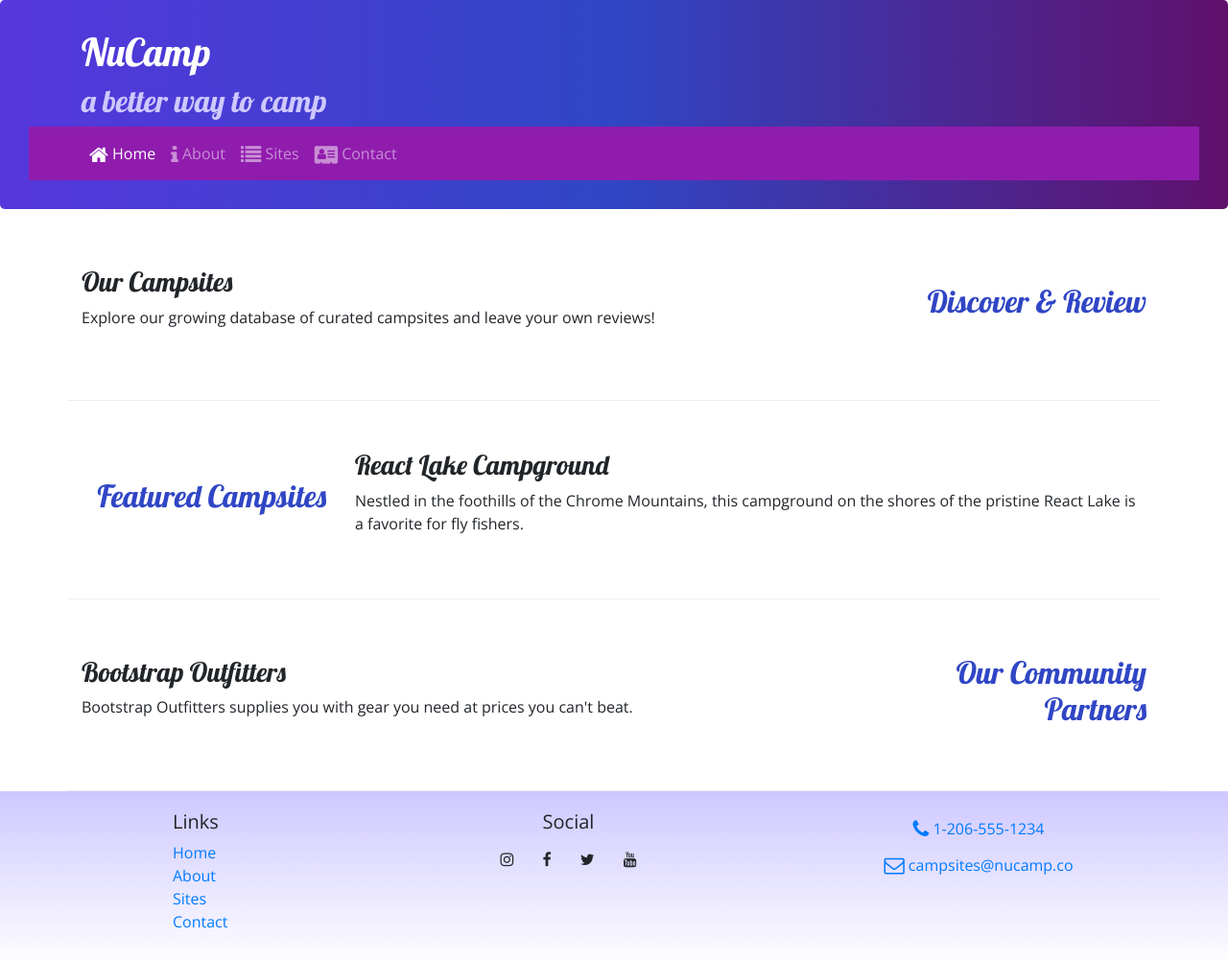
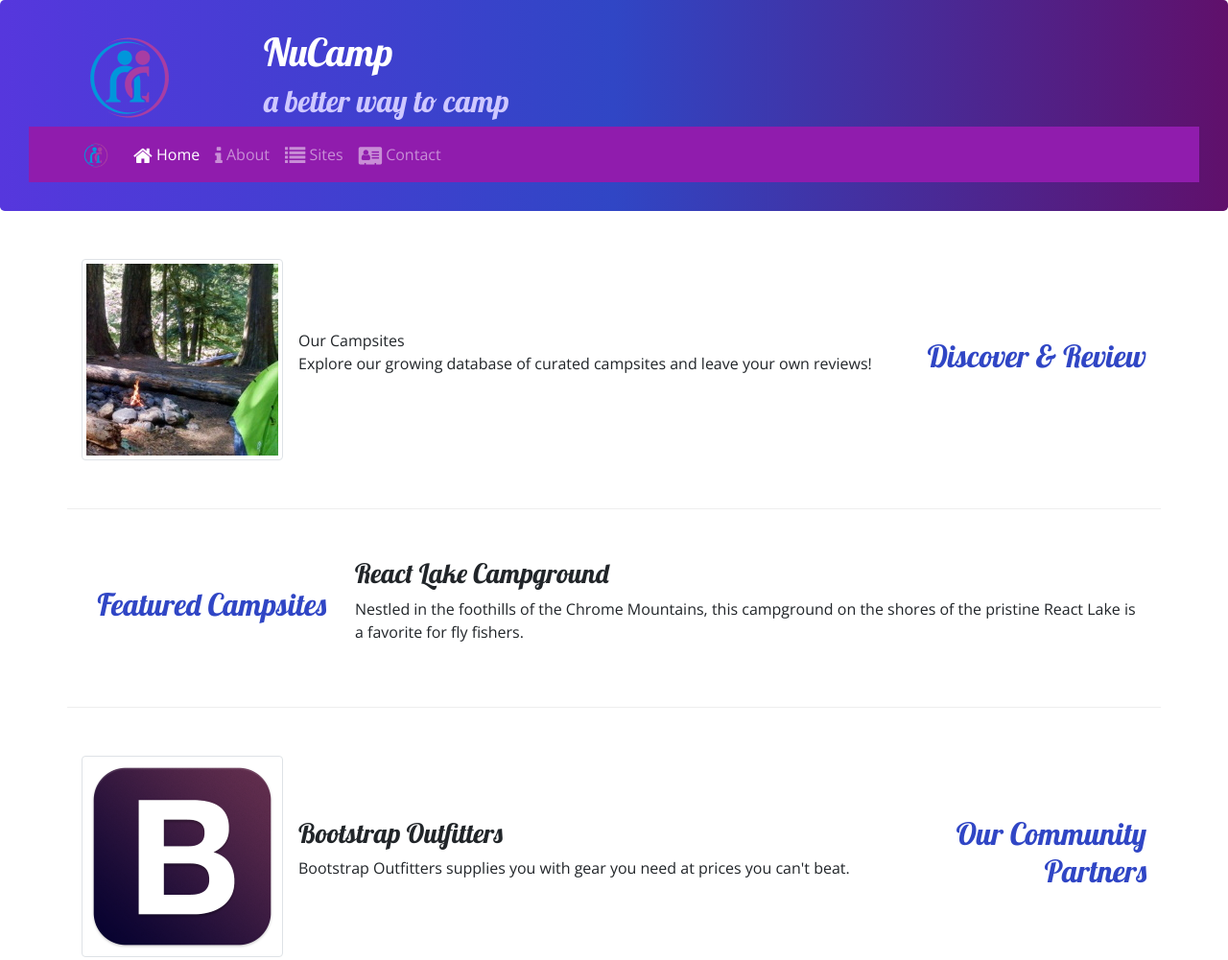
Before and after one commit to ashleyblemler/nucampsite, a website: page index.html in a window 1280 px wide. Shown: the top 1001 px of the page at 96% size. Drawn offline with nearby package versions, Linux system fonts and the light colour scheme.

Commit message:
Media and Images

```diff
--- a/index.html
+++ b/index.html
@@ -22,6 +22,9 @@
     <header class="jumbotron jumbtron-fluid">
         <div class="container">
             <div class="row">
+                <div class="col-4 col-sm-3 col-md-2 align-self-center">
+                    <img src="img/logo.png" class="img-fluid" />
+                </div>
                 <div class="col">
                     <h1>NuCamp</h1>
                     <h2>a better way to camp</h2>
@@ -31,7 +34,8 @@
 
         <nav class="navbar navbar-expand-sm navbar-dark sticky-top">
             <div class="container">
-                <button class="navbar-toggler ml auto" type="button" data-toggle="collapse" data-target="#nucampNavbar">
+                <a class="navbar-brand" href="#"><img src="img/logo.png" height="30" width="30" /></a>
+                <button class="navbar-toggler" type="button" data-toggle="collapse" data-target="#nucampNavbar">
                     <span class="navbar-toggler-icon"></span>
                 </button>
                 <div class="collapse navbar-collapse" id="nucampNavbar">
@@ -59,8 +63,13 @@
                 <h2 class="text-sm-right">Discover & Review</h2>
             </div>
             <div class="col">
-                <h3>Our Campsites</h3>
-                <p>Explore our growing database of curated campsites and leave your own reviews!</p>
+                <div class="media">
+                    <img class="d-flex mr-3 img-thumbnail" src="img/breadcrumb-trail-thumb.jpg" alt="Breadcrumb Trail thumbnail" />
+                    <div class="media-body align-self-center"
+                        <h3>Our Campsites</h3>
+                        <p>Explore our growing database of curated campsites and leave your own reviews!</p>
+                    </div>
+                </div>
             </div>
         </div>
         <div class="row row-content align-items-center">
@@ -79,9 +88,14 @@
                 <h2 class="text-sm-right">Our Community Partners</h2>
             </div>
             <div class="col">
-                <h3>Bootstrap Outfitters</h3>
-                <p class="d-none d-sm-block">Bootstrap Outfitters supplies you with gear you need at prices you can't
-                    beat.</p>
+                <div class="media">
+                    <img class="d-flex mr-3 img-thumbnail" src="img/bootstrap-thumb.png" alt="Bootstrap Outfitters" />
+                    <div class="media-body align-self-center">
+                        <h3>Bootstrap Outfitters</h3>
+                        <p class="d-none d-sm-block">Bootstrap Outfitters supplies you with gear you need at prices you can't
+                            beat.</p>
+                    </div>
+                </div>
             </div>
         </div>
     </div>
```
Also changed, not shown: aboutus.html (+7 -3 lines), contactus.html (+6 -2 lines), img/bootstrap-thumb.png (added), img/breadcrumb-trail-thumb.jpg (added), img/breadcrumb-trail.jpg (added), img/chrome-river-thumb.jpg (added), img/chrome-river.jpg (added), img/logo.png (added), img/react-lake-thumb.jpg (added), img/react-lake.jpg (added).
